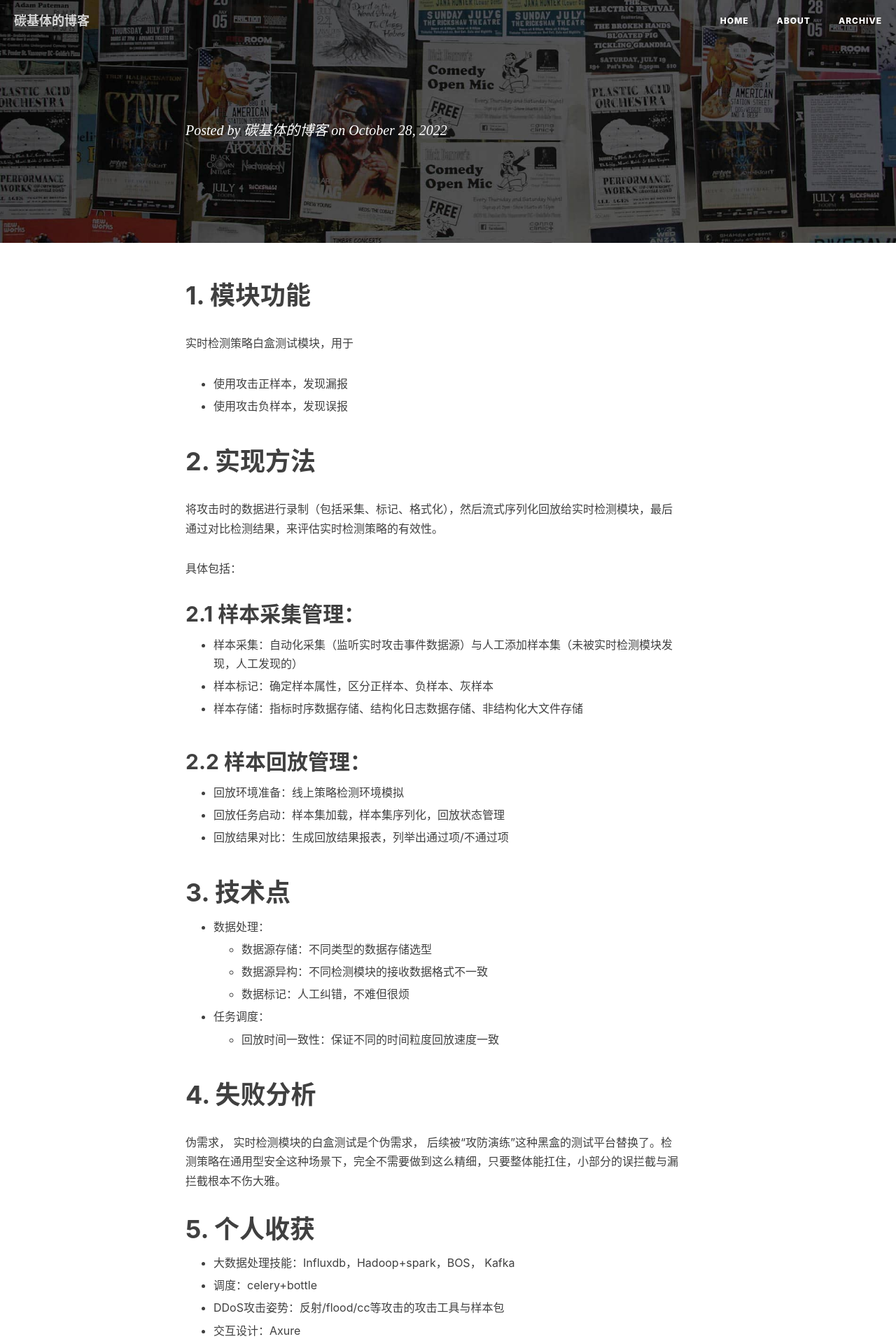
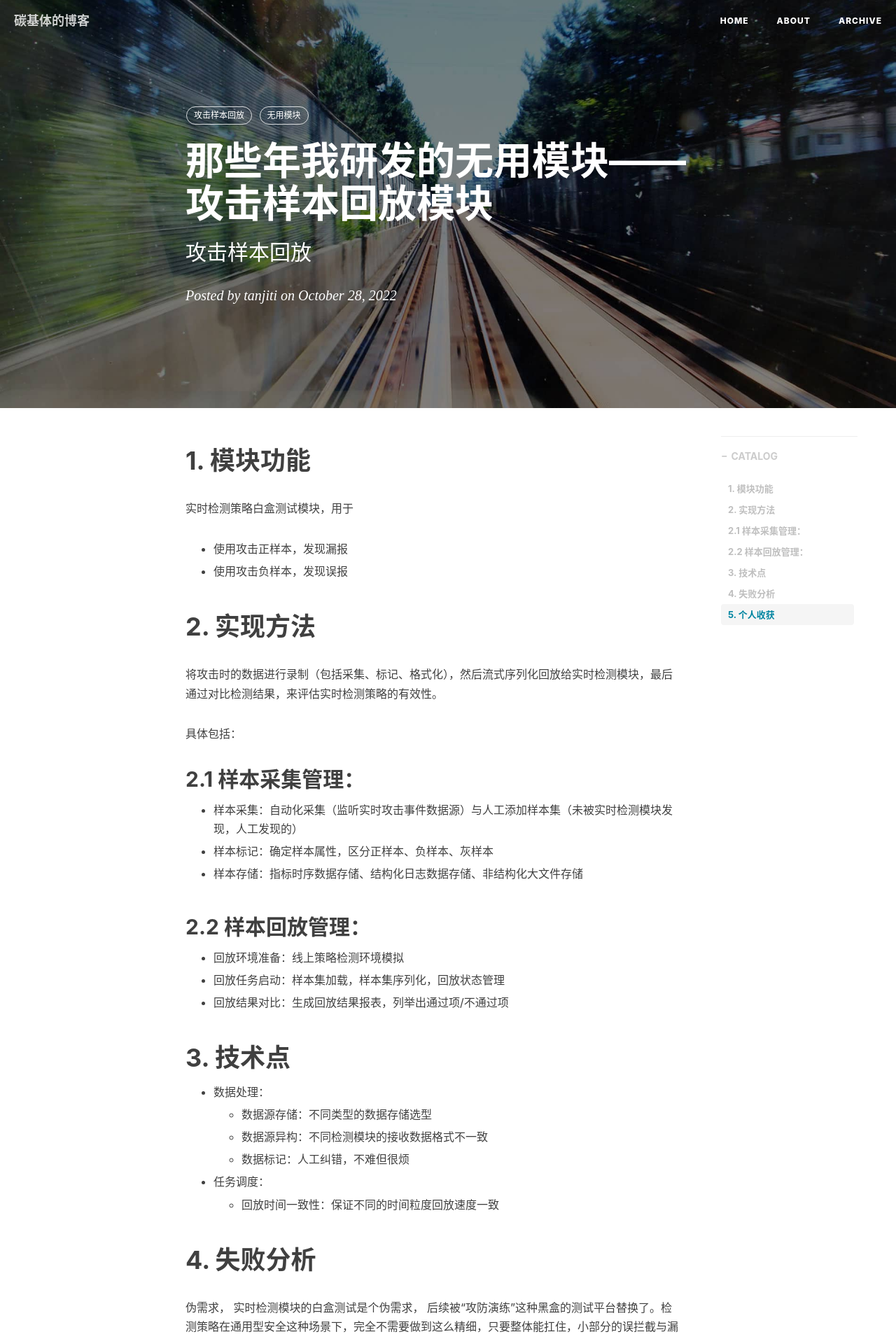
Before and after one commit to tanjiti/tanjiti.github.io, a Jekyll site: the page built from _posts/2022-10-28-那些年我研发的无用模块——攻击样本回放模块.markdown, in a window 1280 px wide. Shown: the top 1913 px of the page at 70% size. Built offline with Jekyll 4.4.1, drawn with Linux system fonts in a browser that asks for light colours; nearby versions of some CDN libraries; our own code applies the rules of GitHub Pages for plain Markdown files; comment, search, counter and statistics services are not loaded; some of the changed text lies outside the part shown.

```diff
--- a/_posts/2022-10-28-那些年我研发的无用模块——攻击样本回放模块.markdown
+++ b/_posts/2022-10-28-那些年我研发的无用模块——攻击样本回放模块.markdown
@@ -1,7 +1,7 @@
 ---
 layout:     post
 title:      "那些年我研发的无用模块——攻击样本回放模块"
-subtitle:   " 攻击样本回放""
+subtitle:   " 攻击样本回放"
 date:       2022-10-28 12:00:00
 author:     "tanjiti"
 header-img: "img/post-bg-2015.jpg"
```
